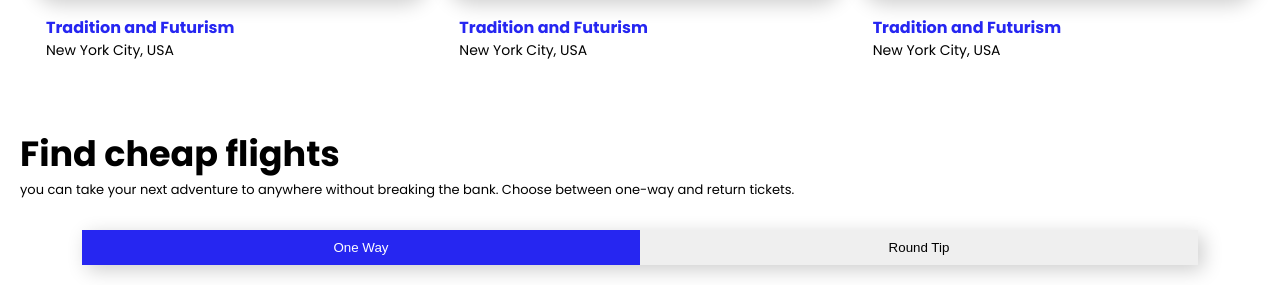
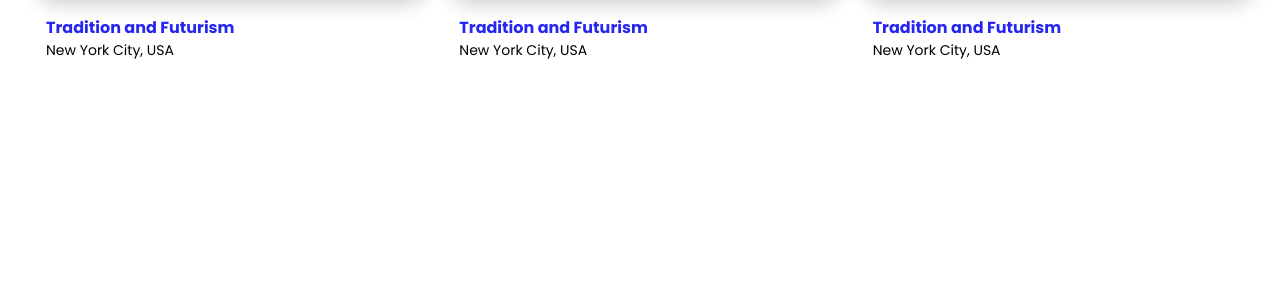
Before and after one commit to maoty321/flights, a Node server app: page /siwesflight in a window 1280 px wide. Shown: the part 1319-1604 px from the top of the page. After the commit the page ends 1378 px from the top, so only its background shows below. Run offline with Node 20, Linux system fonts and the light colour scheme; data that the repository does not hold is empty; some libraries are stand-ins or nearby versions.

Commit message:
remove ticket

```diff
--- a/views/layouts/flights/home.ejs
+++ b/views/layouts/flights/home.ejs
@@ -117,87 +117,5 @@
         </div>
     </section>
 
-     <section class="ticket" id="cheapflight">
-        <div class="ticket-header">
-            <h4 class="head-title">Find cheap flights</h4>
-            <p> you can take your next adventure to anywhere without breaking the bank.
-                 Choose between one-way and return tickets.</p>
-        </div>
-        <div class="ticket-body">
-                     <div class="ticket-chose">
-                        <button class="active" id="onewayBtn">One Way</button>
-                        <button class="" id="roundtipBtn">Round Tip</button>
-                </div>
-        <% if (tickets || tickets.length > 0) { %>
-            <% tickets.forEach(ticket => { %>
-                    <%
-                         const departure = new Date(ticket.departureTime);
-                            const arrival = new Date(ticket.arrivalTime);
-                            const durationMs = arrival - departure;
-
-                            const totalMinutes = Math.floor(durationMs / (1000 * 60));
-                            const hours = Math.floor(totalMinutes / 60);
-                            const minutes = totalMinutes % 60;
-
-                            const ddateOnly = departure.toISOString().split('T')[0];
-
-                            const dtimeOnly = departure.toTimeString().split(' ')[0].slice(0, 5);
-
-                            const adateOnly = arrival.toISOString().split('T')[0];
-
-                            const atimeOnly = arrival.toTimeString().split(' ')[0].slice(0, 5);
-                    %>
-
-                    <div class="oneway" id="oneway">
-                        <div class="ticket-card">
-                            <div class="card">
-                                <div class="from">
-                                    <p class="time"><%= dtimeOnly %></p>
-                                    <p title="<%= ticket.departure %>" style="cursor: pointer;"><%= ticket.departure.slice(0, 10) %>...</p>
-                                    <p><%- ddateOnly %></p>
-                                </div>
-                                <div class="di" style="text-align: center;">
-                                     <p> <%= hours %>hr <%= minutes %>min</p>
-                                    <p><---------------------></p>
-                                    <p>2 Stop Over</p>
-                                </div>
-                                <div class="to">
-                                    <p class="time"><%= atimeOnly %></p>
-                                    <p title="<%= ticket.arrival %>" style="cursor: pointer;"><%= ticket.arrival.slice(0, 10) %>...</p>
-                                    <p><%- adateOnly %></p>
-                                </div>
-                            </div>
-                            <div class="card-price">
-                                <%
-                                    const economyFare = ticket.fares.find(fare => fare.class === 'Economy');
-                                    const businessFare = ticket.fares.find(fare => fare.class === 'Business');
-                                    const firstFare = ticket.fares.find(fare => fare.class === 'First');
-                                %>
-                                <div class="price" id="show">
-                                 <p style="color: blue;"><b>Economy Class</b></p> <br>
-                                 <p><%= (economyFare && economyFare.available_seat > 0) ? `₦ ${economyFare.price.toLocaleString()}` : 'No Seat' %></p> <br>
-                                 <a href="" style="background-color: blue; padding: 10px; border-radius: 10px; color: white;">Book Now</a>
-                                </div>
-
-                                <div class="price" id="show">
-                                 <p style="color: blue;"><b>Economy Class</b></p> <br>
-                                 <p><%= (businessFare && businessFare.available_seat > 0) ? `₦ ${businessFare.price.toLocaleString()}` : 'No Seat' %></p> <br>
-                                 <a href="" style="background-color: blue; padding: 10px; border-radius: 10px; color: white;">Book Now</a>
-                                </div>
-
-                                <div class="price" id="show">
-                                 <p style="color: blue;"><b>Economy Class</b></p> <br>
-                                <p><%= (firstFare && firstFare.available_seat > 0) ? `₦ ${firstFare.price.toLocaleString()}` : 'No Seat' %></p> <br>
-                                 <a href="" style="background-color: blue; padding: 10px; border-radius: 10px; color: white;">Book Now</a>
-                                </div>
-
-                        </div>
-                    </div>
-        </div>
-            <% }) %>
-
-        <% } %>
-
-    </section>
 
 <% } %>
```
